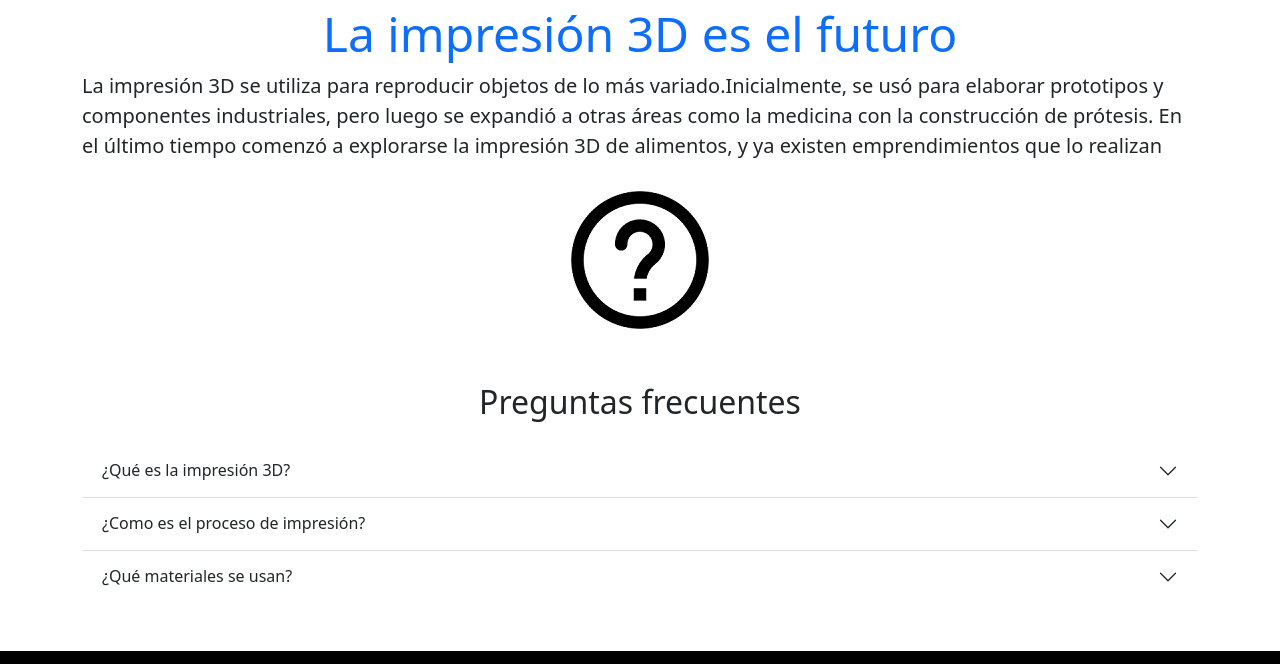
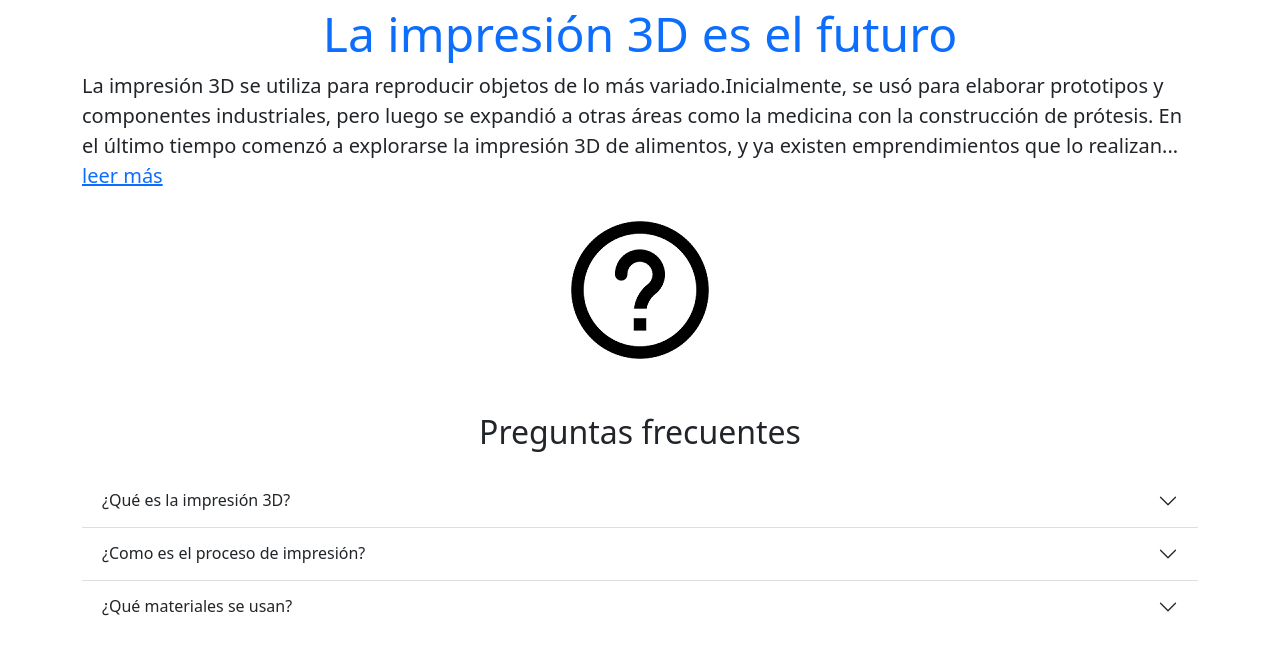
Before and after one commit to sebascardozo/Imagine3d.github.io, a plain HTML site: page index.html in a window 1280 px wide. Shown: the part 1301-1965 px from the top of the page. Drawn offline with nearby package versions, Linux system fonts and the light colour scheme.

Commit message:
Se agrega enlace web a parrafo index

```diff
--- a/index.html
+++ b/index.html
@@ -135,7 +135,7 @@
               <div class="col-md-12">
                <h4 class="text-center text-primary display-5">La impresión 3D es el futuro </h4>
                <p class="lead ">
-                La impresión 3D se utiliza para reproducir objetos de lo más variado.Inicialmente, se usó para elaborar prototipos y componentes industriales, pero luego se expandió a otras áreas como la medicina con la construcción de prótesis. En el último tiempo comenzó a explorarse la impresión 3D de alimentos, y ya existen emprendimientos que lo realizan
+                La impresión 3D se utiliza para reproducir objetos de lo más variado.Inicialmente, se usó para elaborar prototipos y componentes industriales, pero luego se expandió a otras áreas como la medicina con la construcción de prótesis. En el último tiempo comenzó a explorarse la impresión 3D de alimentos, y ya existen emprendimientos que lo realizan... <a href="https://www.telam.com.ar/notas/202109/567269-el-mundo-a-un-click-impresion-alimentos.html" class="text-primary">leer más</a>
                </p>
              </div>
            </div>
```
